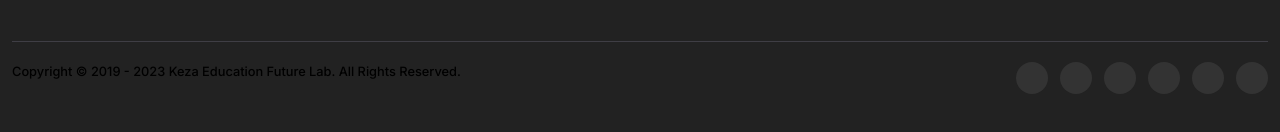
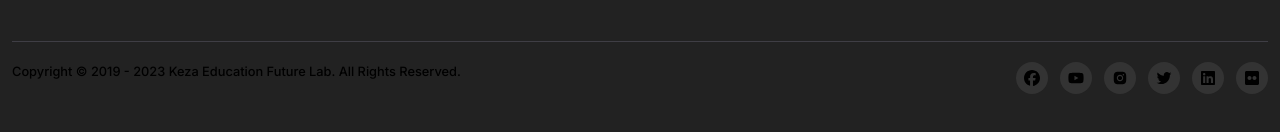
Before and after one commit to Richard7359/keza, a Next.js app: page / in a window 1280 px wide. Shown: the part 5173-5305 px from the top of the page. Built offline with nearby package versions, Linux system fonts and the light colour scheme.

Commit message:
feature : updated footer logos

```diff
--- a/app/components/home/sections/Footer.tsx
+++ b/app/components/home/sections/Footer.tsx
@@ -1,6 +1,12 @@
 import React from "react";
 import Image from "next/image";
 import Keza_logo from "../../../images/white-logo.webp";
+import { FaFacebook } from "react-icons/fa6";
+import { FaYoutube } from "react-icons/fa";
+import { AiFillInstagram } from "react-icons/ai";
+import { IoLogoTwitter } from "react-icons/io";
+import { FaLinkedin } from "react-icons/fa6";
+import { FaFlickr } from "react-icons/fa";
 
 const Footer = () => {
   return (
@@ -141,27 +147,27 @@ const Footer = () => {
 
         <div className="flex gap-3 mb-5">
           <div className="bg-[#333] p-2 w-8 h-8 rounded-full flex justify-center items-center hover:bg-[#555] hover:text-white cursor-pointer">
-
+            <FaFacebook />
           </div>
 
           <div className="bg-[#333] p-2 w-8 h-8 rounded-full flex justify-center items-center hover:bg-[#555] hover:text-white cursor-pointer">
-
+            <FaYoutube />
           </div>
 
           <div className="bg-[#333] p-2 w-8 h-8 rounded-full flex justify-center items-center hover:bg-[#555] hover:text-white cursor-pointer">
-
+            <AiFillInstagram />
           </div>
 
           <div className="bg-[#333] p-2 w-8 h-8 rounded-full flex justify-center items-center hover:bg-[#555] hover:text-white cursor-pointer">
-
+            <IoLogoTwitter />
           </div>
 
           <div className="bg-[#333] p-2 w-8 h-8 rounded-full flex justify-center items-center hover:bg-[#555] hover:text-white cursor-pointer">
-
+            <FaLinkedin />
           </div>
 
           <div className="bg-[#333] p-2 w-8 h-8 rounded-full flex justify-center items-center hover:bg-[#555] hover:text-white cursor-pointer">
-
+            <FaFlickr />
           </div>
         </div>
       </div>
```
Lines whose indentation alone changed are shown as unchanged.
